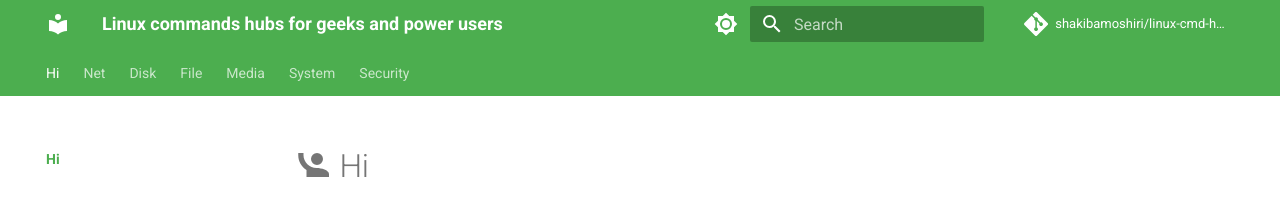
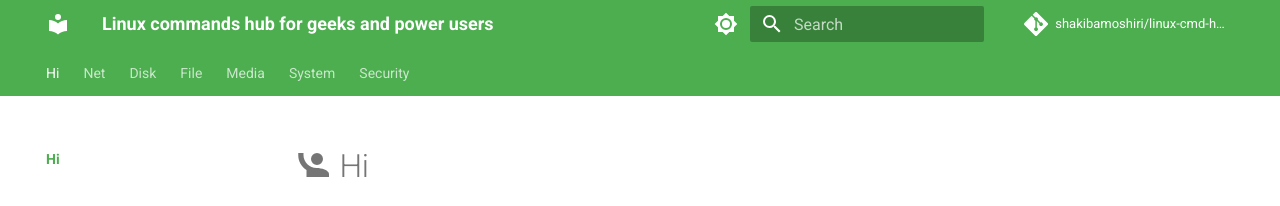
Before and after one commit to shakibamoshiri/linux-cmd-hub, an MkDocs documentation site: the page built from docs/index.md, in a window 1280 px wide. Shown: the top 206 px of the page. Built offline with MkDocs 1.6.1 and Material for MkDocs 9.7.7, drawn with Linux system fonts in a browser that asks for light colours; comment, search, counter and statistics services are not loaded.

Commit message:
Fix typo

```diff
--- a/mkdocs.yml
+++ b/mkdocs.yml
@@ -1,4 +1,4 @@
-site_name: Linux commands hubs for geeks and power users
+site_name: Linux commands hub for geeks and power users
 
 site_url: https://cmdhub.shakiba.net/
 repo_url: https://github.com/shakibamoshiri/linux-cmd-hub
```
